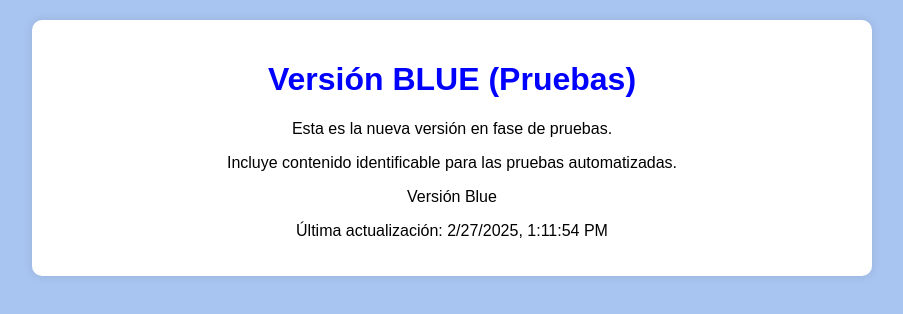
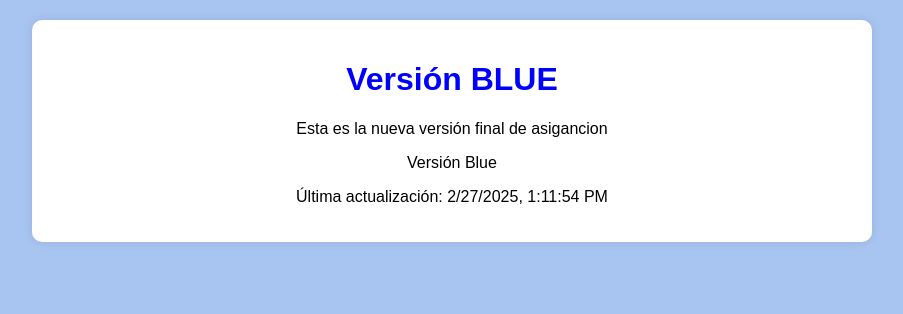
Before and after one commit to Andres5451/servidor-web-AndresGomez, a plain HTML site: page index.html in a window 1280 px wide. Shown: the whole page, without its empty margins (188-1091 px from the left). Drawn offline with Linux system fonts and the light colour scheme.

Commit message:
despliegue en blue

```diff
--- a/index.html
+++ b/index.html
@@ -27,9 +27,8 @@
 </head>
 <body>
     <div class="container">
-        <h1>Versión BLUE (Pruebas)</h1>
-        <p>Esta es la nueva versión en fase de pruebas.</p>
-        <p>Incluye contenido identificable para las pruebas automatizadas.</p>
+        <h1>Versión BLUE</h1>
+        <p>Esta es la nueva versión final de asigancion</p>
         <p id="version-marker">Versión Blue</p>
         <p>Última actualización: <span id="timestamp"></span></p>
     </div>
```
